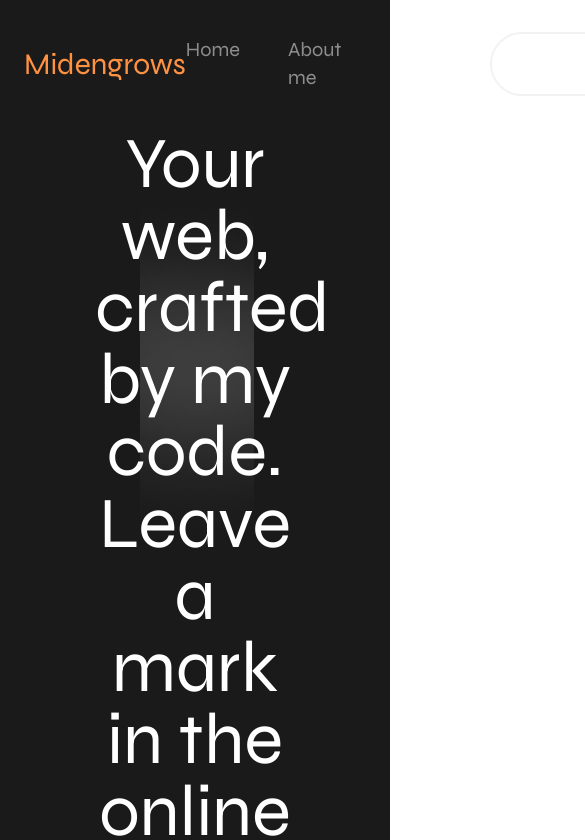
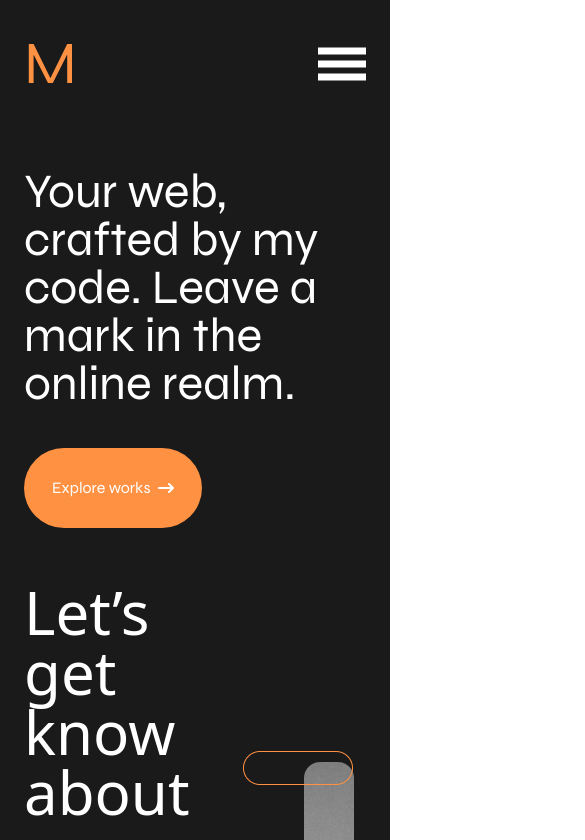
Before and after one commit to Midengrows1/Miden_portfolio, a React (Vite) app: page / in a window 390 px wide. Shown: the top 840 px of the page, 585 px wide, since content can reach past the window. Built offline with nearby package versions, Linux system fonts and the light colour scheme.

Commit message:
addedresponsive in header and burger menu

```diff
--- a/src/components/Header/Header.jsx
+++ b/src/components/Header/Header.jsx
@@ -1,9 +1,24 @@
+import { useState } from "react";
 import s from "./header.module.css";
 import clsx from "clsx";
 import { Button } from "@components";
 import { Link, NavLink } from "react-router-dom";
+import { motion, AnimatePresence } from "framer-motion";
 const Header = () => {
+  const showTitle = {
+    hidden: {
+      y: -100,
+      opacity: 0,
+    },
+    visible: {
+      y: 0,
+      opacity: 1,
+    },
+  };
+  const [menuactive, setMenuActive] = useState(false);
+  console.log(menuactive);
   return (
+    <div>
       <div className={clsx(s.header, "font-Syne")}>
         <div className={s.header_left}>
           <h1 className={s.header_logo}>Midengrows</h1>
@@ -22,8 +37,50 @@ const Header = () => {
               </li>
             </ul>
           </nav>
+          <div
+            className={s.header_burger}
+            onClick={() => setMenuActive(!menuactive)}
+          >
+            <span></span>
+          </div>
           <Button mainClass={s.header_button}>Contact</Button>
         </div>
+      </div>
+      <AnimatePresence initial={false}>
+        {menuactive && (
+          <motion.div
+            initial="hidden"
+            animate="visible"
+            variants={showTitle}
+            exit={{ opacity: 0, y: -100 }}
+            transition={{
+              ease: "easeInOut",
+              duration: 0.7,
+              type: "spring",
+              mass: 0.4,
+              damping: 10,
+            }}
+            style={{ overflow: "hidden" }}
+            className={s.header_aside}
+            custom={1}
+          >
+            <nav>
+              <ul className={s.header_links_burger}>
+                <li>
+                  <NavLink to={"/"}>Home</NavLink>
+                </li>
+                <li>
+                  <NavLink to={"/about"}>About me</NavLink>
+                </li>
+                <li>
+                  <NavLink to={"/projects"}>My works</NavLink>
+                </li>
+              </ul>
+            </nav>
+            <Button mainClass={clsx(s.burger_button)}>Contact</Button>
+          </motion.div>
+        )}
+      </AnimatePresence>
     </div>
   );
 };
--- a/src/components/Header/header.module.css
+++ b/src/components/Header/header.module.css
@@ -5,13 +5,25 @@
     @apply flex gap-12 items-center ;
 }
 .header_logo{
-    @apply text-3xl text-[#FF9143];
+    @apply text-6xl w-12 text-[#FF9143] text-ellipsis overflow-hidden md:w-max;
 }
 .header_links{
-    @apply flex gap-12 ;
+    @apply flex hidden sm:gap-12   ;
+}
+.header_aside{
+    @apply  flex w-full items-center justify-between text-white  border p-4 gap-5;
+}
+.header_links_burger{
+    @apply flex  gap-8 w-full items-center
+}
+.header_links_burger >*{
+    @apply text-nowrap  text-xl
+}
+.burger_button{
+    @apply  block rounded-full px-5 py-3 border-2 opacity-50  bg-transparent hover:text-[#FF9143] hover:opacity-100 hover:cursor-pointer;
 }
 .header_links> * {
-  @apply  text-white opacity-50 hover:transition-all hover:text-[#FF9143] hover:opacity-100 hover:cursor-pointer relative;
+  @apply  text-white whitespace-nowrap opacity-50 hover:transition-all hover:text-[#FF9143] hover:opacity-100 hover:cursor-pointer relative;
 }
 .header_links> *::after{
     content: '';
@@ -28,5 +40,40 @@
     width: 100%;
 }
 .header_button{
-    @apply  px-9 py-4 rounded-full border-2 opacity-50 inline-block bg-transparent hover:border-[#FF9143] hover:opacity-100 hover:scale-95 transition-all ;
+    @apply  px-9 py-4 hidden sm:inline-block  rounded-full border-2 opacity-50  bg-transparent hover:border-[#FF9143] hover:opacity-100 hover:scale-95 transition-all ;
 }
+.header_burger{
+    @apply w-12 h-10  flex flex-col gap-2 relative;
+}
+.header_burger span{
+    @apply w-full h-[7px]  bg-white relative top-[50%] transform translate-y-[-50%];
+
+}
+.header_burger span::before{
+    content:'';
+    width: 100%;
+    height: 100%;
+    display: block;
+    background: inherit;
+    position: absolute;
+    top:-190%;
+
+}
+.header_burger span::after{
+    content:'';
+    width: 100%;
+    height: 100%;
+    display: block;
+    background: inherit;
+    position: absolute;
+    top:190%;
+
+}
+/* .header_burger span::before{
+    @apply  after:content-['*'] w-full h-5 bg-black block bottom-0 ;
+
+}
+.header_burger span::after{
+    @apply w-full  bg-red-400 block ;
+
+} */
--- a/src/pages/Home/Home.jsx
+++ b/src/pages/Home/Home.jsx
@@ -71,9 +71,8 @@ const Home = () => {
               className={s.first_screen_content}
             >
               <h1 initial="hidden">
-                Your web, crafted by my code. Leave a mark in the online realm
+                Your web, crafted by my code. Leave a mark in the online realm.
               </h1>
-
               <Button mainClass={s.def_btn}>
                 <Link to={"/projects"}>
                   Explore works <FontAwesomeIcon icon={faArrowRightLong} />
--- a/src/pages/Home/home.module.css
+++ b/src/pages/Home/home.module.css
@@ -1,17 +1,14 @@
-/* .container{
-    max-width: 1460px;
-    width: 100%;
-    margin:  0 auto;
-    padding: 0 1.5rem;
-} */
+.home{
+
+}
 .first_screen{
-    @apply min-h-[50rem] flex flex-col justify-center items-center text-white relative;
+    @apply sm:min-h-[50rem] h-max flex flex-col sm:justify-center sm:items-center mt-10 text-white relative;
 }
 .first_screen_content{
-    @apply h-auto  flex flex-col justify-center items-center text-white;
+    @apply h-auto  sm:flex sm:flex-col sm:justify-center sm:items-center text-white;
 }
 .first_screen_content > h1{
-    @apply text-7xl w-7/12 text-center relative;
+    @apply sm:text-7xl sm:w-7/12 text-left  text-5xl relative ;
 }
 .def_btn{
     @apply px-7 py-7 bg-[#FF9143] rounded-full my-10 cursor-pointer transition-all ease-linear  ;
@@ -25,10 +22,10 @@
     color: #000;
 }
 .smoke{
-    @apply w-4/12 h-[15rem] absolute  right-32 top-20 ;
+    @apply w-4/12 h-[15rem] hidden absolute  right-32 top-20 lg:block;
 }
 .smoke img{
-    object-fit:cover;
+    object-fit:scale-down;
     width: 160%;
     height: 160%;
 }
```
Lines whose indentation alone changed are shown as unchanged.
